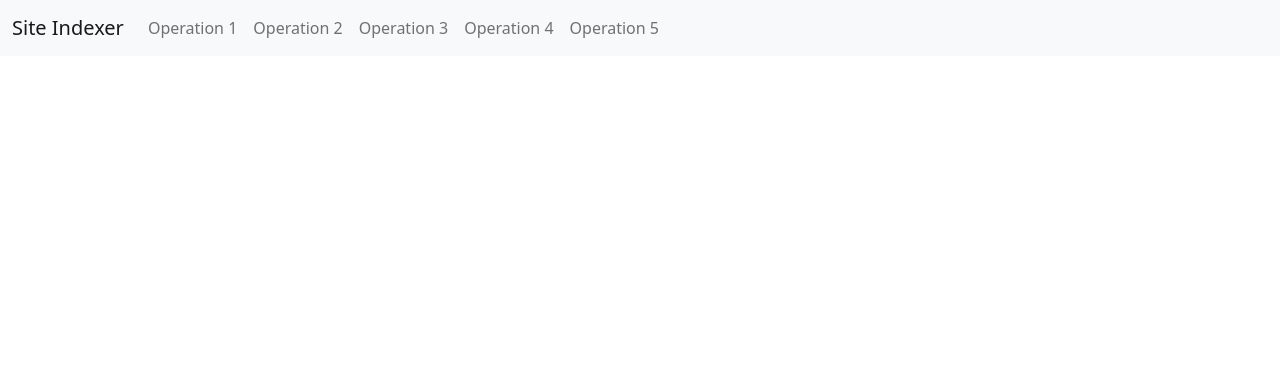
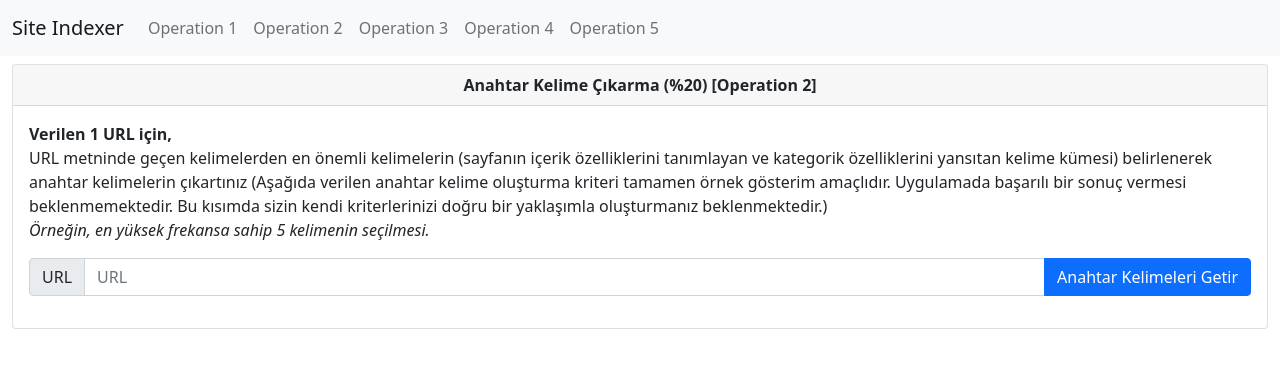
Before and after one commit to enginyenice/SiteIndexer-Frontend, an Angular app: page /operation-two in a window 1280 px wide. Before the commit this address led to /. Shown: the top 368 px of the page. Built offline with nearby package versions, Linux system fonts and the light colour scheme.

Commit message:
Operation Two added.

```diff
--- a/src/app/app-routing.module.ts
+++ b/src/app/app-routing.module.ts
@@ -1,9 +1,12 @@
 import { NgModule } from '@angular/core';
 import { RouterModule, Routes } from '@angular/router';
 import { OperationOneComponent } from './components/operation-one/operation-one.component';
+import { OperationTwoComponent } from './components/operation-two/operation-two/operation-two.component';
 
 const routes: Routes = [
   {path:"", component:OperationOneComponent},
+  {path:"operation-one", component:OperationOneComponent},
+  {path:"operation-two", component:OperationTwoComponent},
 
 ];
 
--- a/src/app/app.module.ts
+++ b/src/app/app.module.ts
@@ -6,12 +6,14 @@ import { AppRoutingModule } from './app-routing.module';
 import { AppComponent } from './app.component';
 import { NavbarComponent } from './components/navbar/navbar.component';
 import { OperationOneComponent } from './components/operation-one/operation-one.component';
+import { OperationTwoComponent } from './components/operation-two/operation-two/operation-two.component';
 
 @NgModule({
   declarations: [
     AppComponent,
     NavbarComponent,
-    OperationOneComponent
+    OperationOneComponent,
+    OperationTwoComponent
   ],
   imports: [
     BrowserModule,
--- /dev/null
+++ b/src/app/components/operation-two/operation-two/operation-two.component.html
@@ -0,0 +1,42 @@
+<div class="card">
+  <div class="card-header text-center">
+    <b>Anahtar Kelime Çıkarma (%20) [Operation 2]</b>
+  </div>
+  <div class="card-body">
+    <p class="card-text">
+      <strong>Verilen 1 URL için,</strong><br />
+      URL metninde geçen kelimelerden en önemli kelimelerin (sayfanın içerik
+      özelliklerini tanımlayan ve kategorik özelliklerini yansıtan kelime
+      kümesi) belirlenerek anahtar kelimelerin çıkartınız (Aşağıda verilen
+      anahtar kelime oluşturma kriteri tamamen örnek gösterim amaçlıdır.
+      Uygulamada başarılı bir sonuç vermesi beklenmemektedir. Bu kısımda sizin
+      kendi kriterlerinizi doğru bir yaklaşımla oluşturmanız beklenmektedir.)<br />
+      <i>Örneğin, en yüksek frekansa sahip 5 kelimenin seçilmesi. </i>
+    </p>
+    <div class="input-group mb-3">
+      <span class="input-group-text" id="basic-addon1">URL</span>
+      <input
+        #OperationTwoInput
+        type="text"
+        class="form-control"
+        placeholder="URL"
+        aria-label="URL"
+        aria-describedby="basic-addon1"
+      />
+      <button
+        (click)="getKeyword(OperationTwoInput.value)"
+        class="btn btn-primary"
+      >
+        Anahtar Kelimeleri Getir
+      </button>
+    </div>
+    <div *ngIf="operationTwoData">
+      <div class="alert alert-success" role="alert">
+        <strong>Site:</strong>&nbsp;<a href="{{ operationTwoData.url }}">{{
+          operationTwoData.title
+        }}</a>
+      </div>
+        <span class="fs-5" *ngFor="let keyword of operationTwoData.keywords"><span class="badge bg-primary">{{keyword}}</span>&nbsp;</span>
+    </div>
+  </div>
+</div>
--- /dev/null
+++ b/src/app/components/operation-two/operation-two/operation-two.component.ts
@@ -0,0 +1,25 @@
+import { Component, OnInit } from '@angular/core';
+import { OperationTwoModel } from 'src/app/models/operation-two/operationTwoModel';
+import { OperationTwoService } from 'src/app/services/operationTwo/operation-two.service';
+
+@Component({
+  selector: 'app-operation-two',
+  templateUrl: './operation-two.component.html',
+  styleUrls: ['./operation-two.component.css']
+})
+export class OperationTwoComponent implements OnInit {
+
+  constructor(private operationTwoService:OperationTwoService) { }
+
+  ngOnInit(): void {
+  }
+
+  operationTwoData: OperationTwoModel;
+  getKeyword(url:String){
+    this.operationTwoService.getKeyword(url).subscribe(response => {
+      this.operationTwoData = response.data;
+
+      console.log(response)
+    })
+}
+}
--- /dev/null
+++ b/src/app/models/operation-two/operationTwoModel.ts
@@ -0,0 +1,6 @@
+
+export interface OperationTwoModel{
+    url:String;
+    title:String;
+    keywords:String[];
+}
--- /dev/null
+++ b/src/app/services/operationTwo/operation-two.service.ts
@@ -0,0 +1,20 @@
+import { HttpClient } from '@angular/common/http';
+import { Injectable } from '@angular/core';
+import { Observable } from 'rxjs';
+import { ItemResponseModel } from 'src/app/models/itemResponseModel';
+import { OperationTwoModel } from 'src/app/models/operation-two/operationTwoModel';
+import { environment } from 'src/environments/environment';
+
+@Injectable({
+  providedIn: 'root'
+})
+export class OperationTwoService {
+
+  constructor(private httpClient:HttpClient) { }
+  apiUrl = environment.apiUrl+"keywordgenerators";
+    getKeyword(Url:String):Observable<ItemResponseModel<OperationTwoModel>> {
+    return this.httpClient.post<ItemResponseModel<OperationTwoModel>>(this.apiUrl, { url: Url });
+
+
+  }
+}
```
Also changed, not shown: src/app/components/operation-one/operation-one.component.ts (+0 -7 lines), src/app/components/operation-two/operation-two/operation-two.component.css (added), src/app/models/keyword/keywordModel.ts (added), 1 other file (tests, documents, lock files or other folders).
